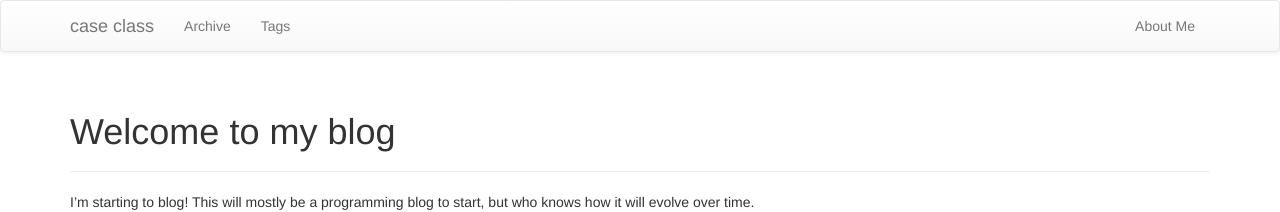
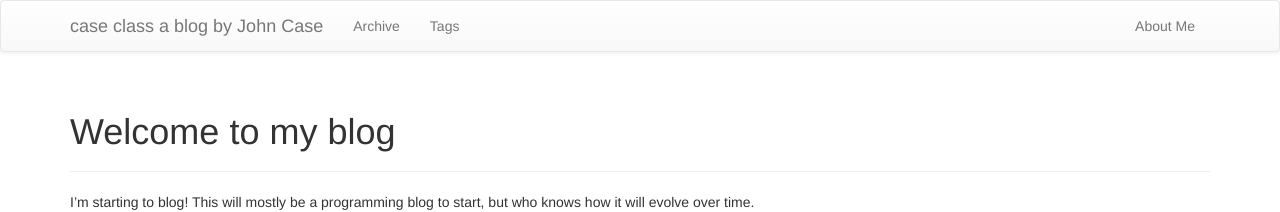
Before and after one commit to johnmcase/johnmcase.github.io, a Jekyll site: the page built from index.md, in a window 1280 px wide. Shown: the top 212 px of the page. Built offline with Jekyll 4.4.1, drawn with Linux system fonts in a browser that asks for light colours; nearby versions of some CDN libraries.

Commit message:
Blog title and tagline now come from config

```diff
--- a/_config.yml
+++ b/_config.yml
@@ -8,8 +8,8 @@ pygments: true
 # Themes are encouraged to use these universal variables
 # so be sure to set them if your theme uses them.
 #
-title : Case Class
-tagline:
+title : case class
+tagline: a blog by John Case
 author :
   name : John Case
   email : johnmcase@gmail.com
--- a/_includes/themes/theme-johnmcase-blog/default.html
+++ b/_includes/themes/theme-johnmcase-blog/default.html
@@ -38,7 +38,10 @@
             <span class="icon-bar"></span>
             <span class="icon-bar"></span>
           </button>
-          <a class="navbar-brand" href="{{ HOME_PATH }}"><span class="caseclass">case class</span></a>
+          <a class="navbar-brand" href="{{ HOME_PATH }}">
+			<span class="blogtitle">{{ site.title }}</span>
+			<span class="blogtagline">{{ site.tagline }}</span>
+		  </a>
         </div>
         <div class="collapse navbar-collapse">
           <ul class="nav navbar-nav">
```
Also changed, not shown: assets/themes/theme-johnmcase-blog/css/style.css (+6 -1 lines).
